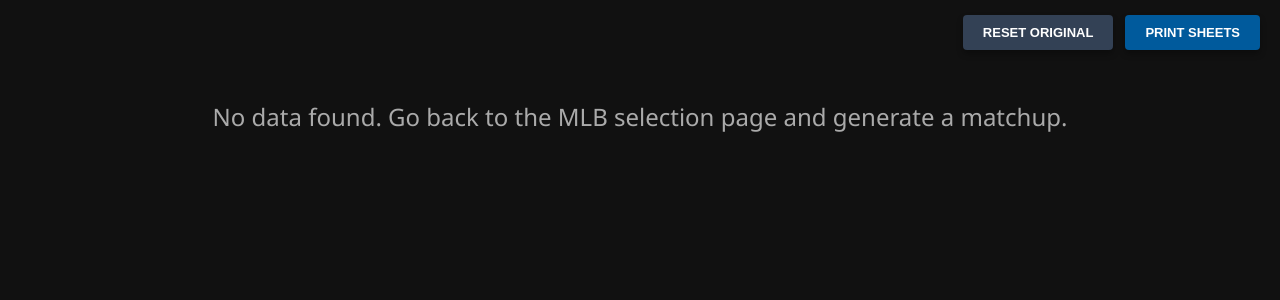
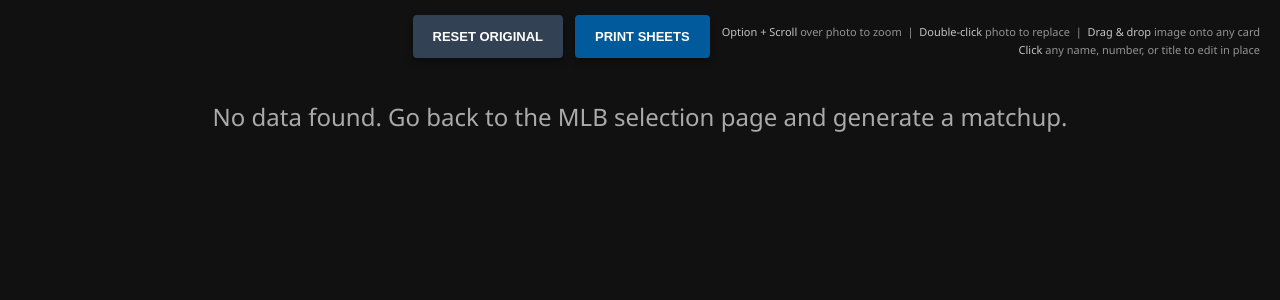
Before and after one commit to plasticfrog/nhl-lineup-generator, a Flask app: page /mlb/sheet in a window 1280 px wide. Shown: the top 300 px of the page. Run offline with Flask 3, Linux system fonts and the light colour scheme; parts of the project's set-up code (start-up, migrations or seed data) failed here and were passed over.

Commit message:
Add controls legend below action buttons
Shows Option+Scroll to zoom, double-click to replace, drag & drop,
and click-to-edit hints. Hidden on print via existing .btn-container rule.

Co-Authored-By: Claude Opus 4.6 <noreply@anthropic.com>

```diff
--- a/templates/mlb_sheet.html
+++ b/templates/mlb_sheet.html
@@ -59,6 +59,12 @@
     <div class="btn-container">
         <button class="nav-btn reset-btn" onclick="window.location.reload()">Reset Original</button>
         <button class="nav-btn print-btn" onclick="window.print()">Print Sheets</button>
+        <div style="margin-top: 8px; font-size: 11px; color: rgba(255,255,255,0.55); line-height: 1.6; text-align: right; font-family: 'Segoe UI', sans-serif;">
+            <span style="color: rgba(255,255,255,0.75);">Option + Scroll</span> over photo to zoom &nbsp;|&nbsp;
+            <span style="color: rgba(255,255,255,0.75);">Double-click</span> photo to replace &nbsp;|&nbsp;
+            <span style="color: rgba(255,255,255,0.75);">Drag & drop</span> image onto any card<br>
+            <span style="color: rgba(255,255,255,0.75);">Click</span> any name, number, or title to edit in place
+        </div>
     </div>
     <input type="file" id="imageInput" style="display:none" accept="image/*">
 
```
